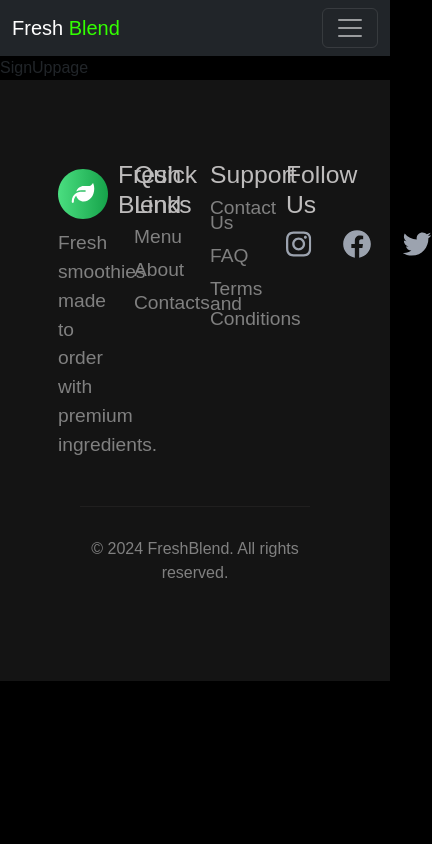
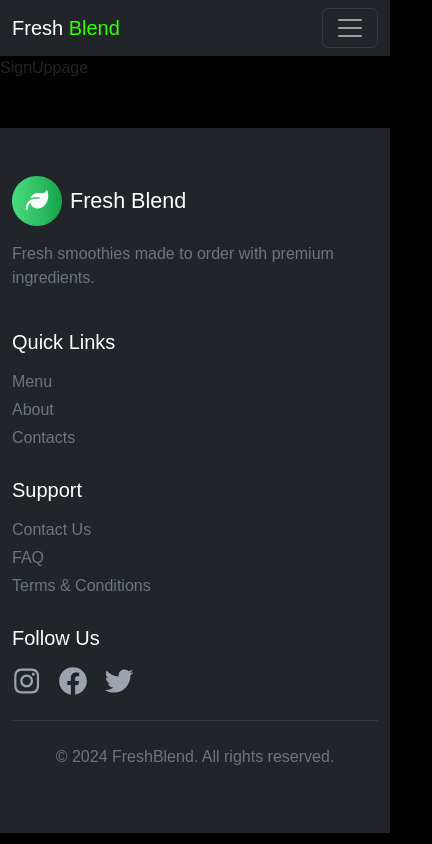
Before and after one commit to NduefunaKingsley/FreshBlend, a React (Vite) app in the folder frontend/: page /signup in a window 390 px wide. Shown: the whole page, 432 px wide, since content can reach past the window. Built offline with nearby package versions, Linux system fonts and the light colour scheme.

Commit message:
media query in the footer

```diff
--- a/frontend/src/Footer.jsx
+++ b/frontend/src/Footer.jsx
@@ -6,48 +6,68 @@ import Icon3 from './assets/images/footer/Icon3.svg'
 
 export default function Footer() {
   return (
-    <div>
-      <footer className='footer'>
-        <div className='footer-container'>
-          <div className='logo foot'>
-            <div className='foot-header'>
-              <img src={Logo} className='foot-img' />
-              <h2 className='foot-head'>Fresh Blend</h2>
+    <footer className="bg-dark text-light py-5 mt-5">
+  <div className="container">
+    <div className="row text-start gy-4">
+
+      {/* Logo + Description */}
+      <div className="col-12 col-md-6 col-lg-3">
+        <div className="d-flex align-items-center mb-3">
+          <img src={Logo} alt="Logo" className="me-2" style={{ width: "50px", height: "50px" }} />
+          <h4 className="m-0 text-white">Fresh Blend</h4>
         </div>
-            <p className='foot-text'>
+        <p className="text-secondary">
           Fresh smoothies made to order with premium ingredients.
         </p>
       </div>
-          <div className='links foot'>
-            <div className='foot-header'>
-              <h2 className='foot-head'>Quick Links</h2>
+
+      {/* Quick Links */}
+      <div className="col-12 col-md-6 col-lg-3">
+        <h5 className="text-white mb-3">Quick Links</h5>
+        <p className="mb-1">
+          <Link to="#" className="text-secondary text-decoration-none">Menu</Link>
+        </p>
+        <p className="mb-1">
+          <Link to="#" className="text-secondary text-decoration-none">About</Link>
+        </p>
+        <p className="mb-1">
+          <Link to="#" className="text-secondary text-decoration-none">Contacts</Link>
+        </p>
       </div>
-            <p className='foot-text list'><Link to='#' className='quick-links'>Menu</Link> </p>
-            <p className='foot-text list'><Link to='#' className='quick-links'>About</Link></p>
-            <p className='foot-text list'><Link to='#' className='quick-links' >Contacts</Link></p>
+
+      {/* Support */}
+      <div className="col-12 col-md-6 col-lg-3">
+        <h5 className="text-white mb-3">Support</h5>
+        <p className="mb-1">
+          <Link to="#" className="text-secondary text-decoration-none">Contact Us</Link>
+        </p>
+        <p className="mb-1">
+          <Link to="#" className="text-secondary text-decoration-none">FAQ</Link>
+        </p>
+        <p className="mb-1">
+          <Link to="#" className="text-secondary text-decoration-none">Terms & Conditions</Link>
+        </p>
       </div>
-          <div className='support foot'>
-            <div className='foot-header'>
-              <h2 className='foot-head'>Support </h2>
-            </div>
-            <p className='foot-text list'><Link to='#' className='quick-links' >Contact Us</Link></p>
-            <p className='foot-text list'><Link to='#' className='quick-links' >FAQ</Link></p>
-            <p className='foot-text list'><Link to='#' className='quick-links' >Terms and Conditions</Link></p>
-          </div>
-          <div className='follow foot'>
-            <div className='foot-header'>
-              <h2 className='foot-head'>Follow Us</h2>
-            </div>
-            <div className='footer-icons'>
-              <img src={Icon1} className='foot-icon' />
-              <img src={Icon2} className='foot-icon' />
-              <img src={Icon3} className='foot-icon' />
+
+      {/* Social Icons */}
+      <div className="col-12 col-md-6 col-lg-3">
+        <h5 className="text-white mb-3">Follow Us</h5>
+        <div className="d-flex gap-3">
+          <img src={Icon1} alt="" className="social-icon" style={{ width: "30px", height: "30px", cursor: "pointer" }} />
+          <img src={Icon2} alt="" className="social-icon" style={{ width: "30px", height: "30px", cursor: "pointer" }} />
+          <img src={Icon3} alt="" className="social-icon" style={{ width: "30px", height: "30px", cursor: "pointer" }} />
         </div>
       </div>
+
     </div>
-        <hr />
-        <p className='copywrite'>© 2024 FreshBlend. All rights reserved.</p>
+
+    <hr className="border-secondary my-4" />
+
+    <p className="text-center text-secondary">
+      © 2024 FreshBlend. All rights reserved.
+    </p>
+  </div>
 </footer>
-    </div>
+
   )
 }
```
Lines whose indentation alone changed are shown as unchanged.
